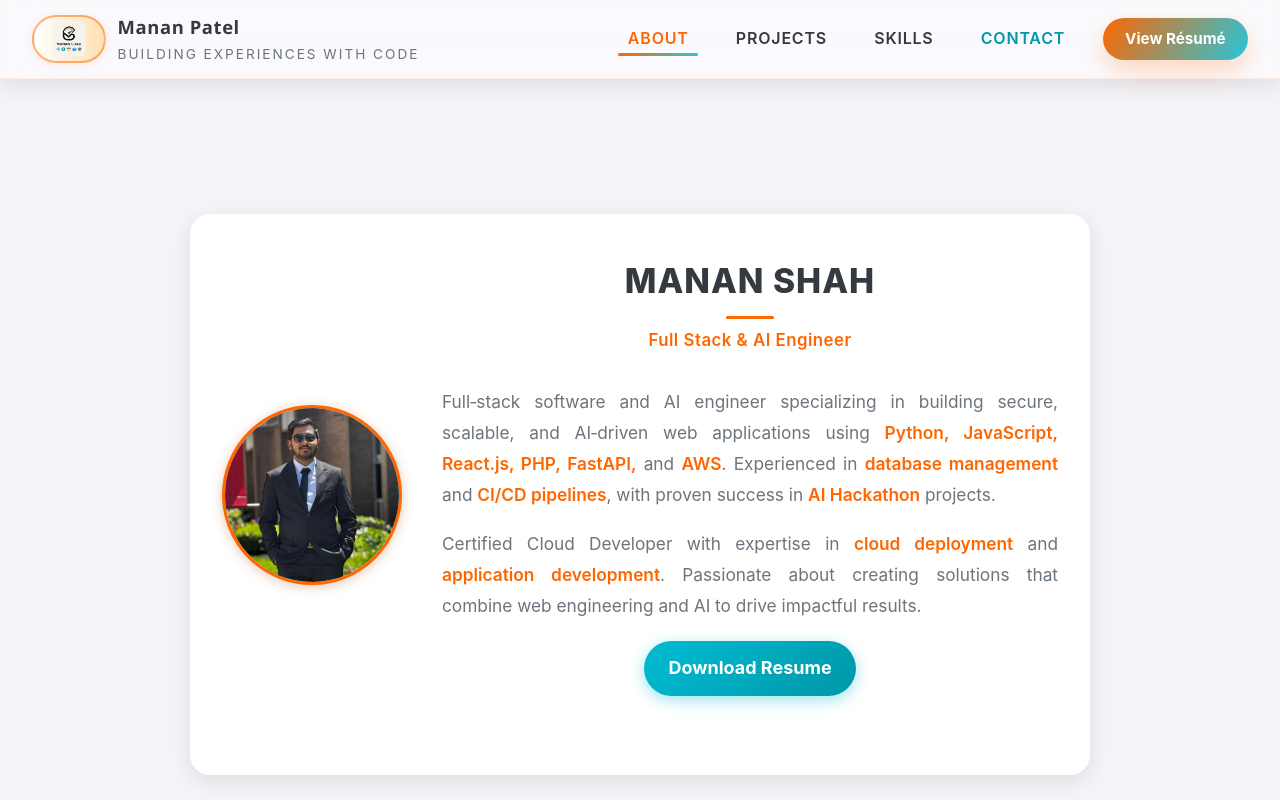
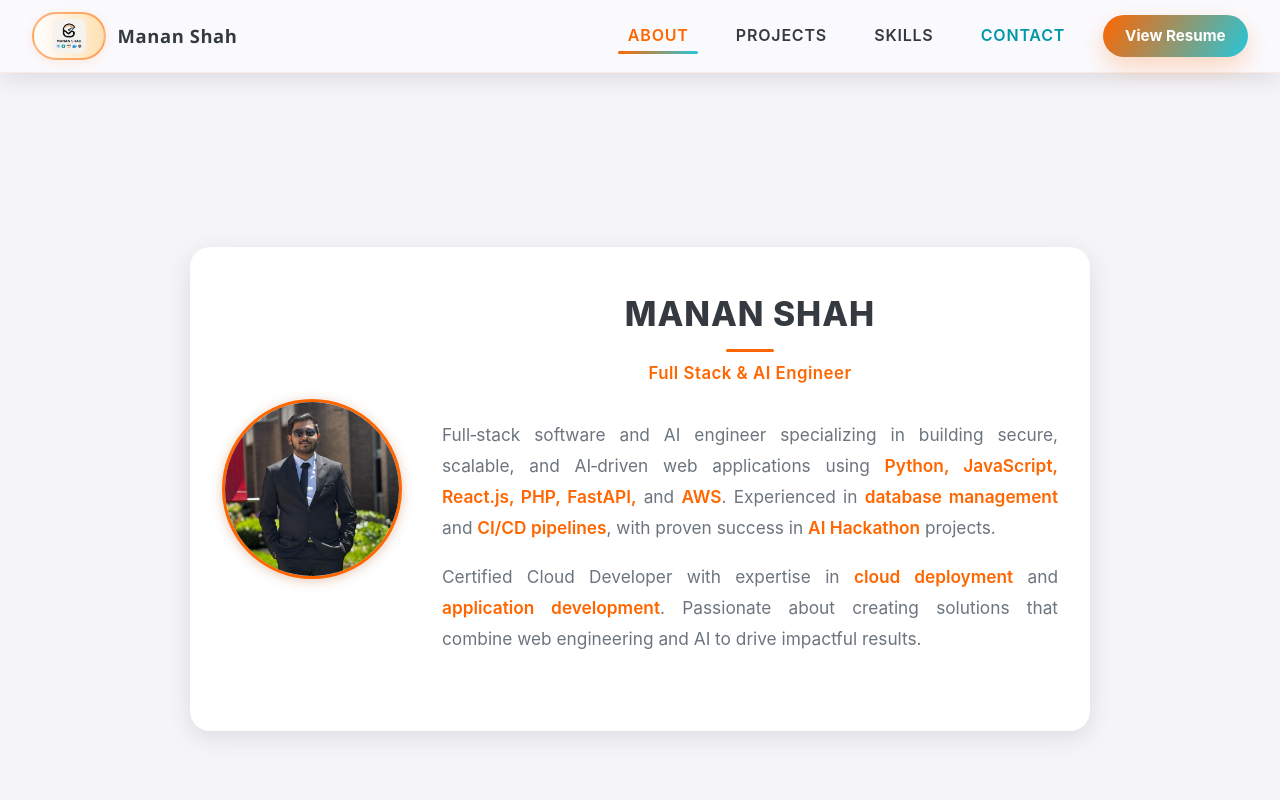
Before and after one commit to Manan2606/manan_portfolio, a React (Vite) app: page / in a window 1280 px wide. Shown: the top 800 px of the page. Built offline with nearby package versions, Linux system fonts and the light colour scheme.

Commit message:
Remove Download Button

```diff
--- a/src/components/About.jsx
+++ b/src/components/About.jsx
@@ -1,7 +1,6 @@
 import React from "react";
 import "../css/About.css";
 import NewPhoto from "../Resume_Profile.jpg";
-import DownloadButton from "./DownloadButton";
 
 const About = () => {
   return (
@@ -47,7 +46,6 @@ const About = () => {
               creating solutions that combine web engineering and AI to drive
               impactful results.
             </p>
-            <DownloadButton />
           </div>
         </div>
       </div>
--- a/src/components/DownloadButton.jsx
+++ /dev/null
@@ -1,20 +0,0 @@
-// src/components/DownloadButton.jsx
-import React from "react";
-import "../css/DownloadButton.css";
-
-const DownloadButton = () => {
-  return (
-    <div className="download-button-container">
-      <a
-        href="https://drive.google.com/file/d/1YbcfJ7SlviOGHwPQdEcg8sk5HwKWPahK/view?usp=sharing"
-        className="download-button"
-        target="_blank"
-        rel="noopener noreferrer"
-      >
-        Download Resume
-      </a>
-    </div>
-  );
-};
-
-export default DownloadButton;
--- a/src/components/Header.jsx
+++ b/src/components/Header.jsx
@@ -58,8 +58,7 @@ const Header = () => {
         >
           <img src={Logo} alt="Logo" className="logo" />
           <div className="brand-copy">
-            <span className="brand-title">Manan Patel</span>
-            <span className="brand-subtitle">Building experiences with code</span>
+            <span className="brand-title">Manan Shah</span>
           </div>
         </button>
 
@@ -110,7 +109,7 @@ const Header = () => {
             rel="noopener noreferrer"
             onClick={handleNavClick}
           >
-            View Résumé
+            View Resume
           </a>
         </nav>
       </div>
--- a/src/css/DownloadButton.css
+++ /dev/null
@@ -1,32 +0,0 @@
-/* src/components/DownloadButton.css */
-
-.download-button-container {
-  display: flex;
-  justify-content: center;
-  margin: 20px 0;
-}
-
-.download-button {
-  display: inline-block;
-  padding: 12px 24px;
-  font-size: 18px;
-  font-weight: bold;
-  color: var(--color-neutral-0);
-  background: linear-gradient(135deg, var(--color-accent-500), var(--color-accent-600));
-  border: none;
-  border-radius: 50px;
-  text-decoration: none;
-  box-shadow: 0px 4px 15px color-mix(in srgb, var(--color-accent-500) 40%, transparent);
-  transition: transform 0.3s ease, box-shadow 0.3s ease, background 0.3s ease;
-}
-
-.download-button:hover {
-  background: linear-gradient(135deg, var(--color-accent-600), color-mix(in srgb, var(--color-accent-500) 80%, var(--color-neutral-900)));
-  transform: scale(1.05);
-  box-shadow: 0px 8px 20px color-mix(in srgb, var(--color-accent-500) 55%, transparent);
-}
-
-.download-button:active {
-  transform: scale(0.98);
-  box-shadow: 0px 4px 10px color-mix(in srgb, var(--color-accent-500) 40%, transparent);
-}
```
